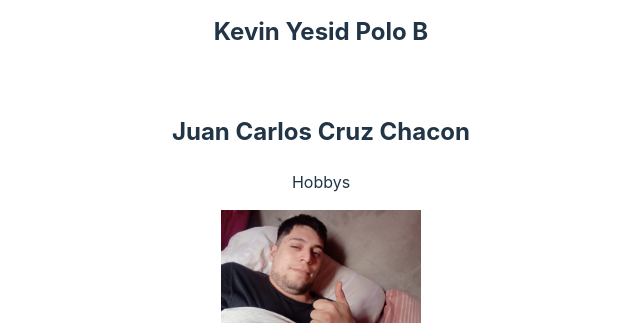
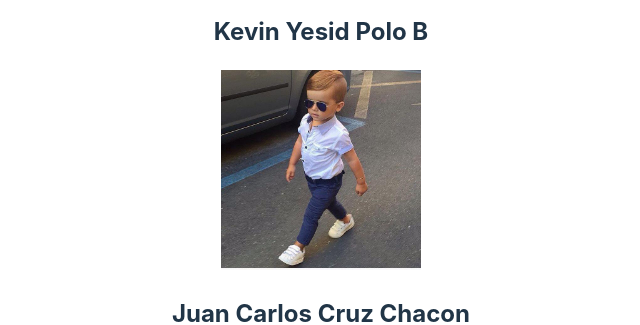
Before and after one commit to EdwarLe/clase4.4.1, a React (Vite) app: page / in a window 1280 px wide. Shown: the part 820-1145 px from the top of the page, without its empty margins (319-959 px from the left). Built offline with nearby package versions, Linux system fonts and the light colour scheme.

Commit message:
first commit

```diff
--- a/src/components/JuanCarlos.jsx
+++ b/src/components/JuanCarlos.jsx
@@ -1,7 +1,7 @@
 const JuanCarlos = () => {
   return (
     <div>
-      <img src="" alt="" />
+      <img src="/images/juan.jpeg" alt="" />
       <h2>Juan Carlos Cruz Chacon</h2>
       <p>Hobbys</p>
     </div>
```
Also changed, not shown: public/images/juan.jpeg (added).
